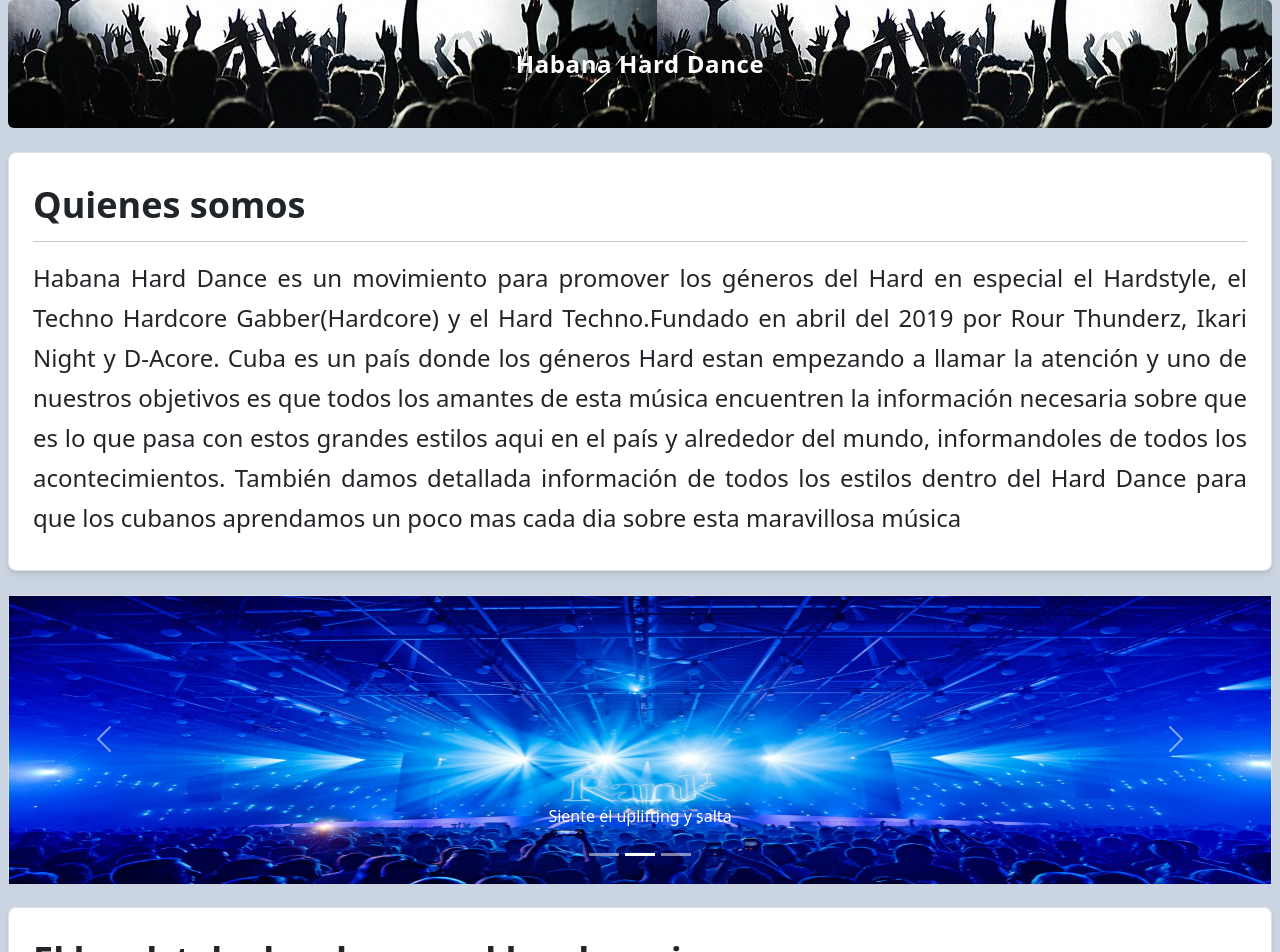
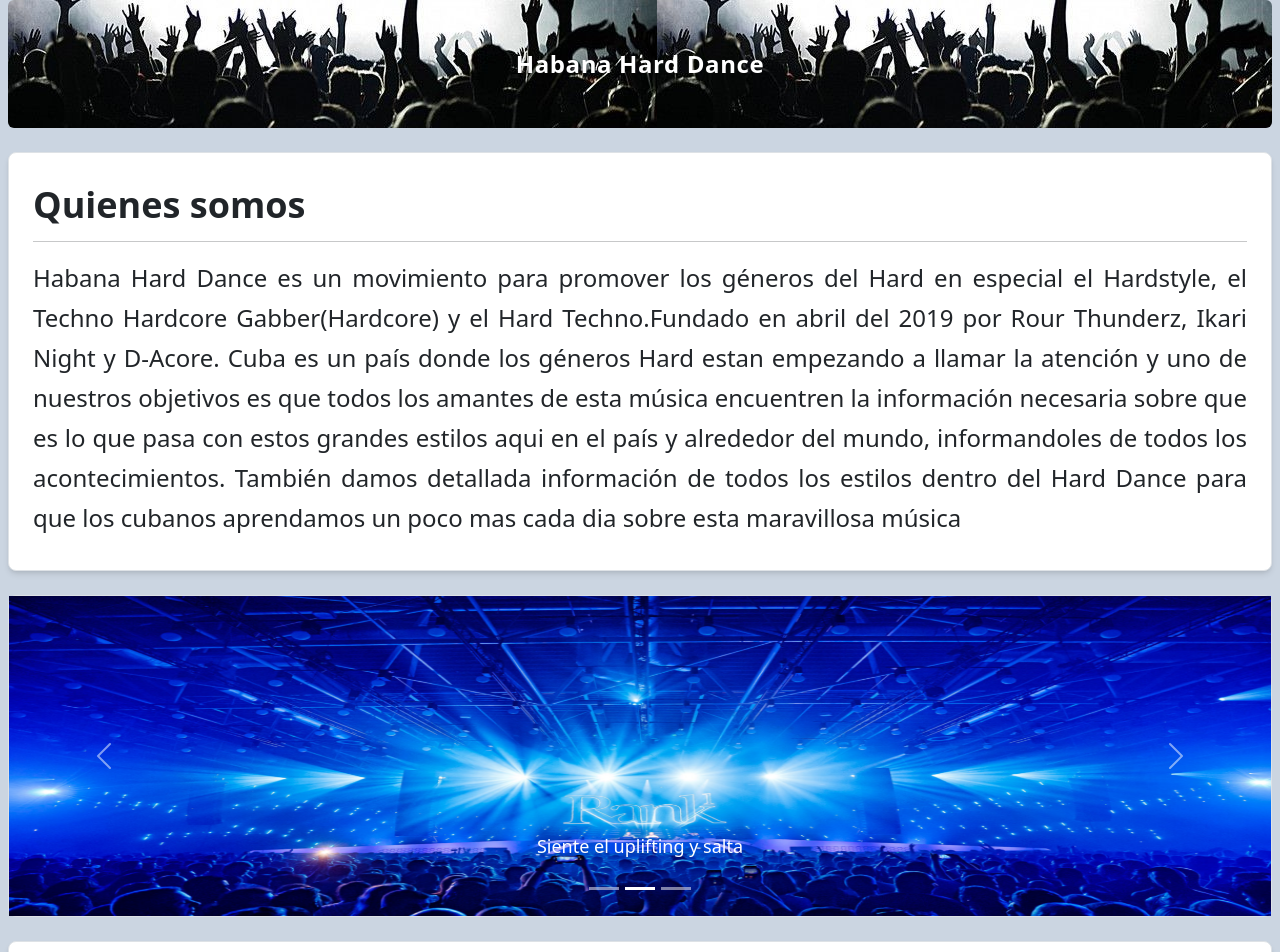
Before and after one commit to darielaguilar/Habana-Hard-Dance-Next.js, a Next.js app: page / in a window 1280 px wide. Shown: the top 952 px of the page. Built offline with nearby package versions, Linux system fonts and the light colour scheme.

Commit message:
Optimizando

```diff
--- a/components/SectionSlide.jsx
+++ b/components/SectionSlide.jsx
@@ -12,23 +12,23 @@ export default function SectionSlide()
     }
 
     return(<div className=" flex-1 md:mx-10 mx-2 ">
-        <Carousel className="border rounded-lg w-100 h-72" activeIndex={index} onSelect={handleSelect}>
-            <Carousel.Item className="flex w-100 h-72 ">
-                <Image  className="flex w-100 h-72 " layout="fill"   src='/dj-mixing.jpg' alt="First Slide"/>
+        <Carousel className="border rounded-lg " activeIndex={index} onSelect={handleSelect}>
+            <Carousel.Item className="flex w-100 h-72 sm:h-80">
+                <Image  className="flex  " layout="fill"   src='/dj-mixing.jpg' alt="First Slide"/>
                 <Carousel.Caption>
                     <h3>Sueña</h3>
-                    <p>Mientras escuchas nuestra musica</p>
+                    <p className="text-lg">Mientras escuchas nuestra musica</p>
                 </Carousel.Caption>
             </Carousel.Item>
-            <Carousel.Item className="flex w-100 h-72 ">
-                <Image  className="flex  w-100 h-72 sm:w-100 sm:h-96" layout="fill" src='/hitsTrance.png' alt="Second Slide"/>
+            <Carousel.Item className="flex w-100 h-72 sm:h-80">
+                <Image  className="flex  " layout="fill" src='/hitsTrance.png' alt="Second Slide"/>
                 <Carousel.Caption>
 
-                    <p>Siente el uplifting y salta</p>
+                    <p className="text-lg">Siente el uplifting y salta</p>
                 </Carousel.Caption>
             </Carousel.Item>
-            <Carousel.Item className="flex w-100 h-72 ">
-                <Image className="flex  w-100 h-72 sm:w-100 sm:h-96" layout="fill" src='/tranceLight.jpg'  alt="Third Slide"/>
+            <Carousel.Item className="flex w-100 h-72 sm:h-80">
+                <Image className="flex  " layout="fill" src='/tranceLight.jpg'  alt="Third Slide"/>
                 <Carousel.Caption>
                     <h3>Crea</h3>
                     <p className="text-gray-300 text-lg">Aprende con nosotros e ilumina al mundo con tu potencial</p>
--- a/next.config.js
+++ b/next.config.js
@@ -6,9 +6,3 @@ const nextConfig = {
 }
 
 module.exports = nextConfig
-
-const withBundleAnalyzer = require('@next/bundle-analyzer')({
-  enabled: process.env.ANALYZE === 'true'
-})
-
-module.exports = withBundleAnalyzer()
```
